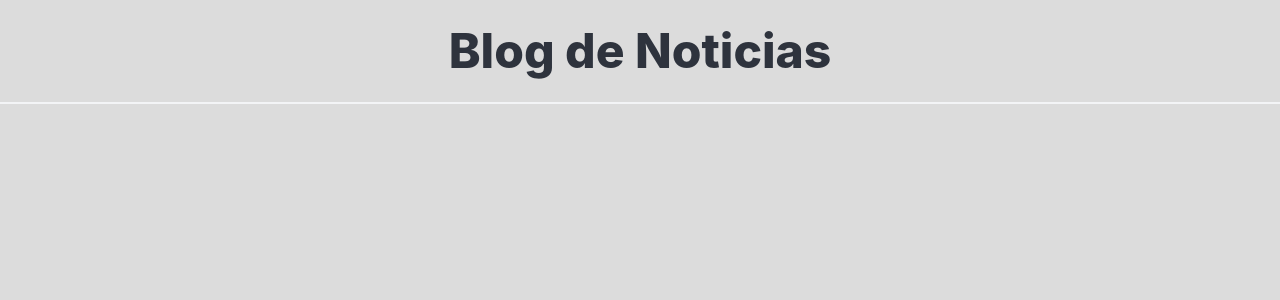
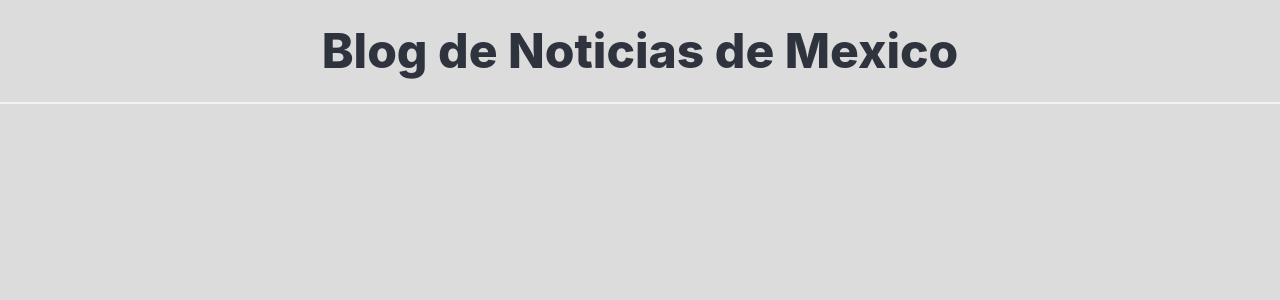
Before and after one commit to Brandon302/EJEMPLO2, a Python web app: template templates/base.html in a window 1280 px wide. Shown: the top 300 px of the page. Run offline with Jinja, Linux system fonts and the light colour scheme; the template is opened without the code that fills it, so the values that code supplies are empty.

Commit message:
cambios al titulo

```diff
--- a/templates/base.html
+++ b/templates/base.html
@@ -9,8 +9,7 @@
   <body >
     <header>
         <br>
-        <h1 class="title has-text-centered is-1">Blog de Noticias</h1>
-        <h2 Las noticias mas  hot de Mexico</h2>
+        <h1 class="title has-text-centered is-1">Blog de Noticias de Mexico</h1>
         <hr>
     </header>
     <div class="container">
```
